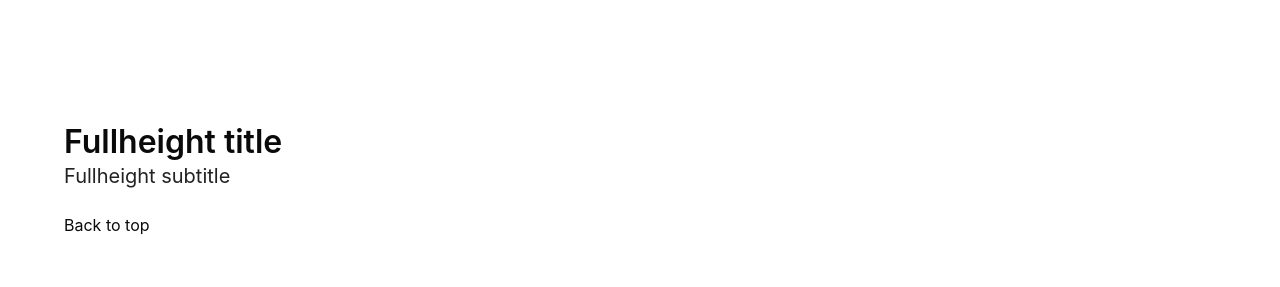
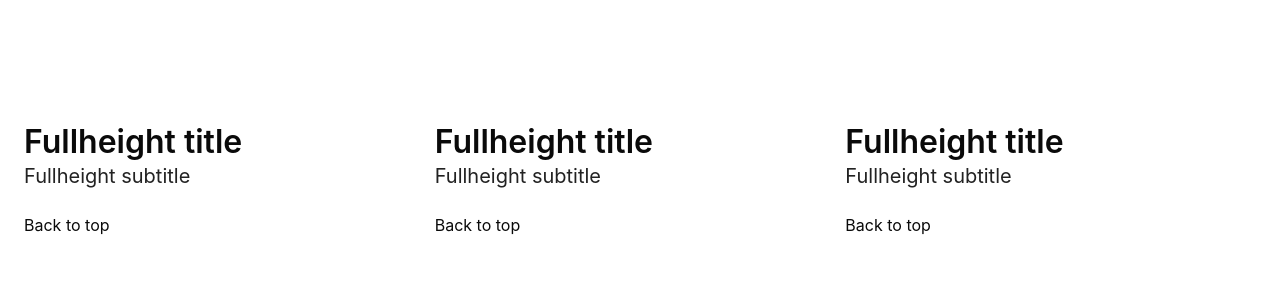
Before and after one commit to justflores/justflores.github.io, a website: page index.html in a window 1280 px wide. Shown: the part 1020-1307 px from the top of the page. Drawn offline with nearby package versions, Linux system fonts and the light colour scheme.

Commit message:
Added new lines

```diff
--- a/index.html
+++ b/index.html
@@ -47,7 +47,7 @@
             </div>
 
       <!-- Hero content: will be in the middle -->
-           <div class="hero-body">
+        <div class="hero-body">
         <div class="container has-text-centered">
           <h1 class="title">
             Hi there, my name's Justine!
@@ -58,11 +58,29 @@
           </h2>
         </div>
       </div>
-
       <!-- Hero footer: will stick at the bottom -->
         </section>
+
         <section class="hero is-white is-fullheight" id="overview">
             <div class="hero-body">
+                <div class="container is-text-centered">
+                    <h1 class="title">
+                    Fullheight title
+                    </h1>
+                    <h2 class="subtitle">
+                    Fullheight subtitle
+                    </h2>
+                    <p><a href="#top">Back to top</a> </p>
+                </div>
+                <div class="container is-text-centered">
+                    <h1 class="title">
+                    Fullheight title
+                    </h1>
+                    <h2 class="subtitle">
+                    Fullheight subtitle
+                    </h2>
+                    <p><a href="#top">Back to top</a> </p>
+                </div>
                 <div class="container is-text-centered">
                     <h1 class="title">
                     Fullheight title
```
